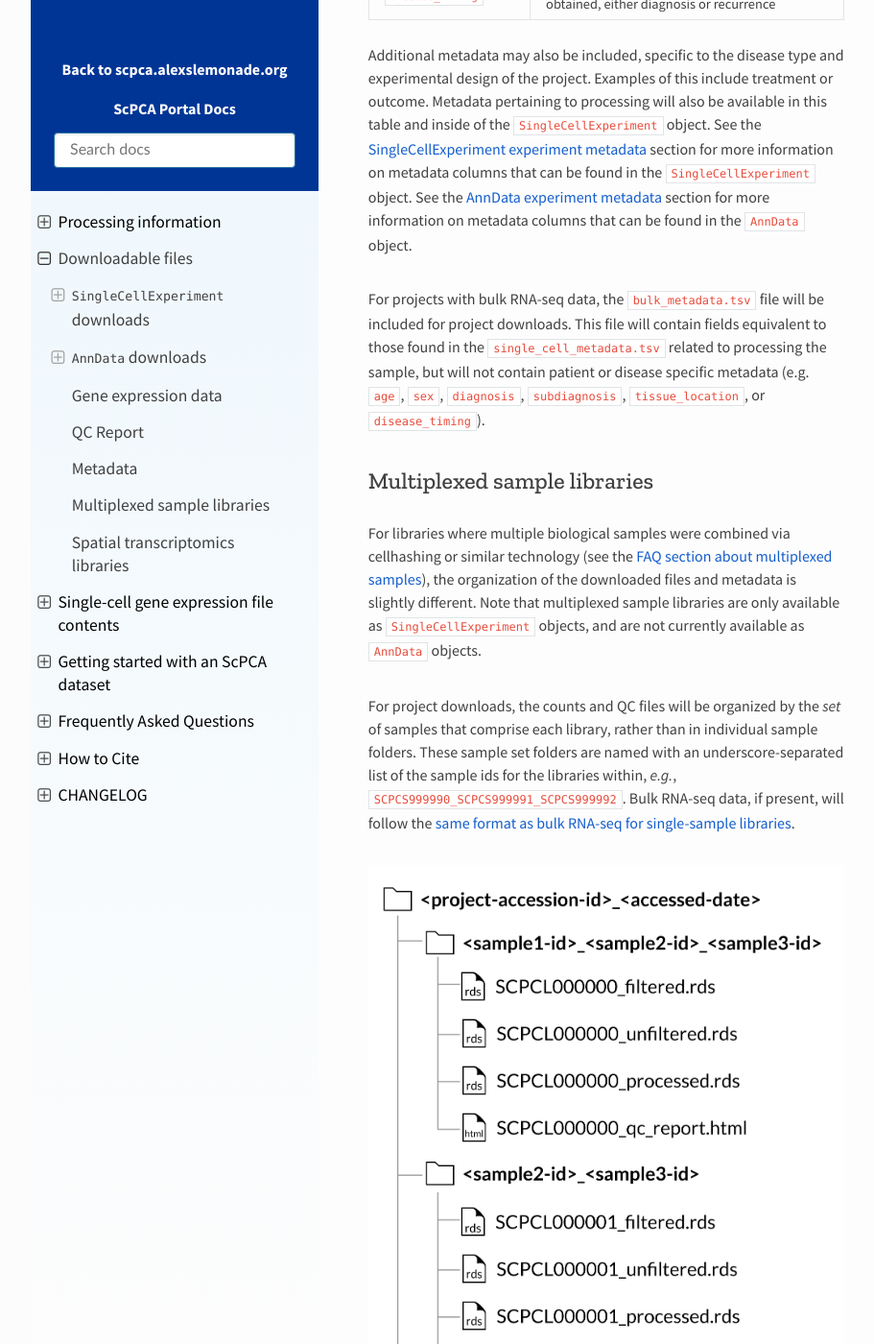
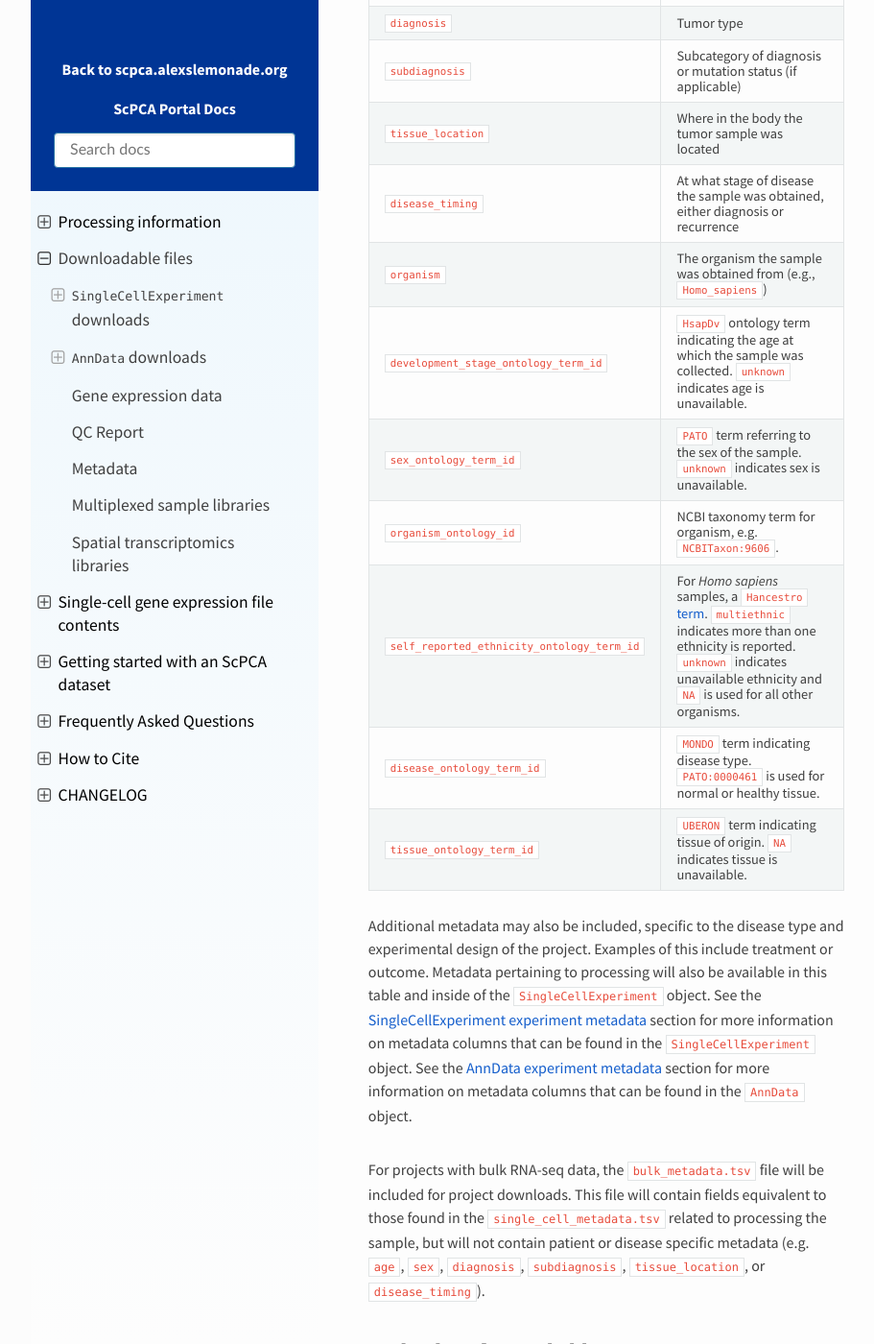
Before and after one commit to DongzeHE/scpca-docs, a Sphinx documentation site: the page built from docs/download_files.md, in a window 1280 px wide and 1400 px high, scrolled down 6707 px. Shown: the whole window at 96% size, without its empty margins (158-1069 px from the left). Built offline with Sphinx 7.4.7 and the Read the Docs theme 2.0.0, drawn with Linux system fonts in a browser that asks for light colours.

Commit message:
Merge pull request #206 from AlexsLemonade/allyhawkins/ontology-metadata-download
Add new metadata to download section

```diff
--- a/docs/download_files.md
+++ b/docs/download_files.md
@@ -98,6 +98,13 @@
 | `subdiagnosis`    | Subcategory of diagnosis or mutation status (if applicable)    |
 | `tissue_location` | Where in the body the tumor sample was located                 |
 | `disease_timing`  | At what stage of disease the sample was obtained, either diagnosis or recurrence |
+| `organism`         | The organism the sample was obtained from (e.g., `Homo_sapiens`) |
+| `development_stage_ontology_term_id` | [`HsapDv`](http://obofoundry.org/ontology/hsapdv.html) ontology term indicating the age at which the sample was collected. `unknown` indicates age is unavailable. |
+| `sex_ontology_term_id`| [`PATO`](http://obofoundry.org/ontology/pato.html) term referring to the sex of the sample. `unknown` indicates sex is unavailable. |
+| `organism_ontology_id`| NCBI taxonomy term for organism, e.g. [`NCBITaxon:9606`](https://ontobee.org/ontology/NCBITaxon?iri=http://purl.obolibrary.org/obo/NCBITaxon_9606). |
+| `self_reported_ethnicity_ontology_term_id` | For _Homo sapiens_ samples, a [`Hancestro` term](http://obofoundry.org/ontology/hancestro.html). `multiethnic` indicates more than one ethnicity is reported. `unknown` indicates unavailable ethnicity and `NA` is used for all other organisms. |
+| `disease_ontology_term_id` | [`MONDO`](http://obofoundry.org/ontology/mondo.html) term indicating disease type. [`PATO:0000461`](https://ontobee.org/ontology/PATO?iri=http://purl.obolibrary.org/obo/PATO_0000461) is used for normal or healthy tissue. |
+| `tissue_ontology_term_id` | [`UBERON`](http://obofoundry.org/ontology/uberon.html) term indicating tissue of origin. `NA` indicates tissue is unavailable.  |
 
 Additional metadata may also be included, specific to the disease type and experimental design of the project.
 Examples of this include treatment or outcome.
```
